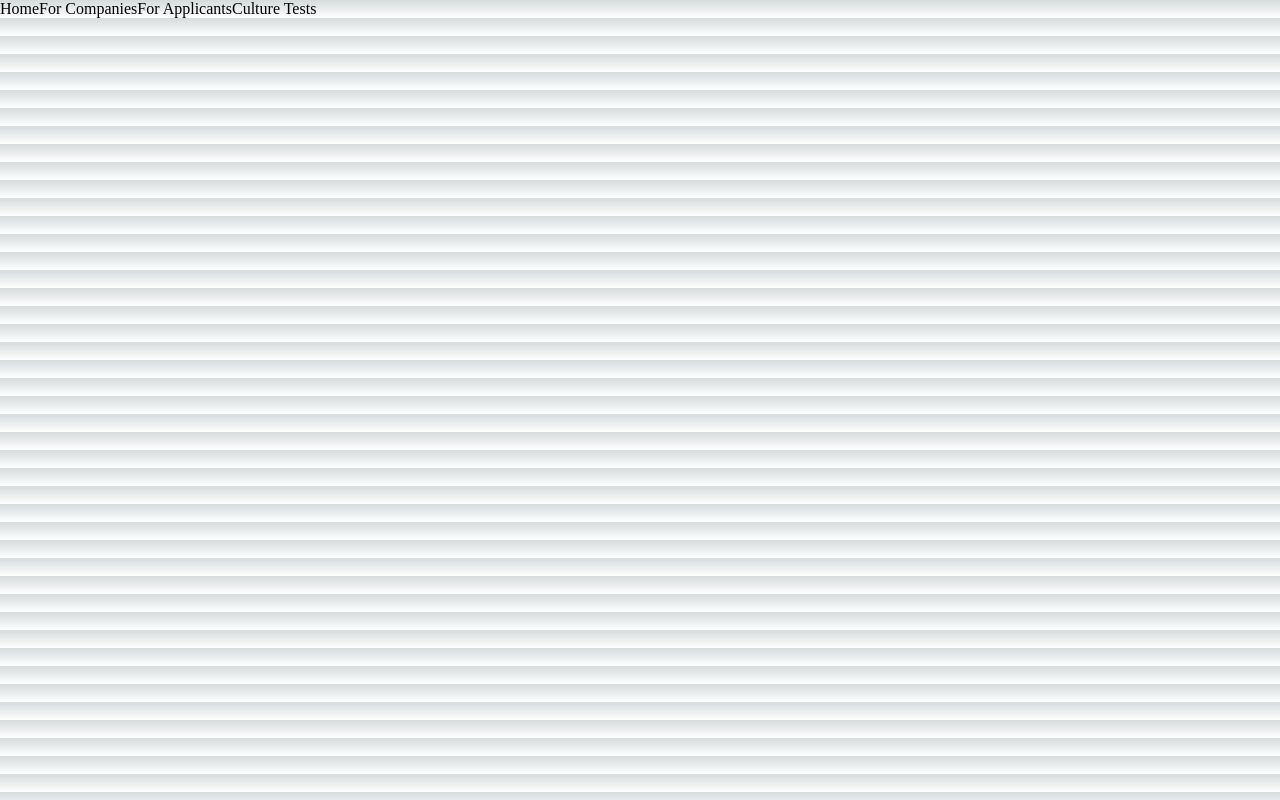
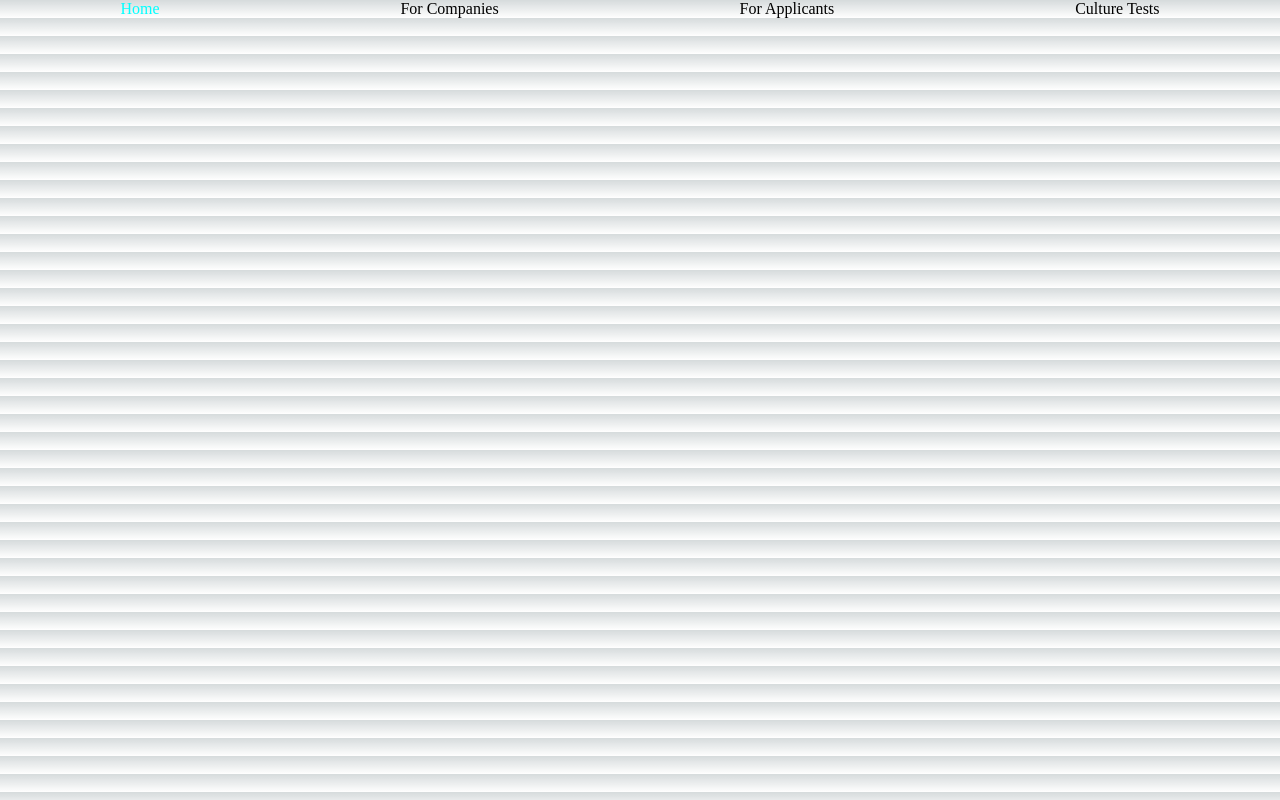
Before and after one commit to svetoslavpachev/Culture-Matcher, a Next.js app: page / in a window 1280 px wide. Built offline with nearby package versions, Linux system fonts and the light colour scheme.

Commit message:
active route shown

```diff
--- a/src/components/nav/nav-list.js
+++ b/src/components/nav/nav-list.js
@@ -1,20 +1,28 @@
 import Link from "next/link";
 import styles from "./nav-list.module.scss";
+import Router, { useRouter } from "next/router";
+export default function NavList(props) {
+  const router = useRouter();
 
-export default function NavList(props) {
   return (
     <header className={styles.container}>
       <Link href="/">
-        <p>Home</p>
+        <p className={router.asPath === "/" && styles.active}>Home</p>
       </Link>
       <Link href="/companies">
-        <p>For Companies</p>
+        <p className={router.asPath === "/companies" && styles.active}>
+          For Companies
+        </p>
       </Link>
       <Link href="/applicants">
-        <p>For Applicants</p>
+        <p className={router.asPath === "/applicants" && styles.active}>
+          For Applicants
+        </p>
       </Link>
       <Link href="/culture-test">
-        <p>Culture Tests</p>
+        <p className={router.asPath === "/culture-test" && styles.active}>
+          Culture Tests
+        </p>
       </Link>
     </header>
   );
--- a/src/components/nav/nav-list.module.scss
+++ b/src/components/nav/nav-list.module.scss
@@ -1,3 +1,7 @@
 .container {
   display: flex;
+  justify-content: space-around;
+  .active {
+    color: aqua;
+  }
 }
```
